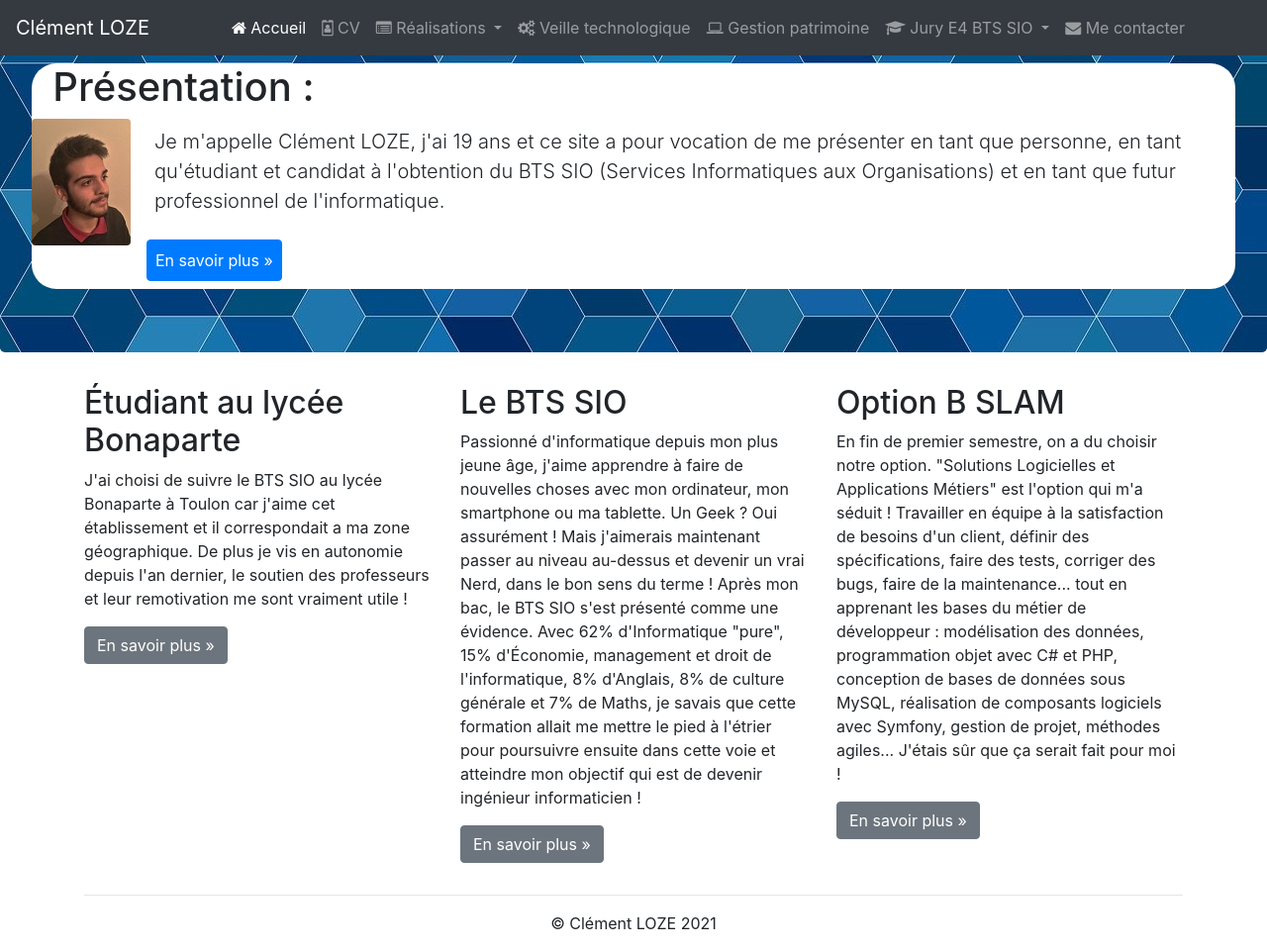
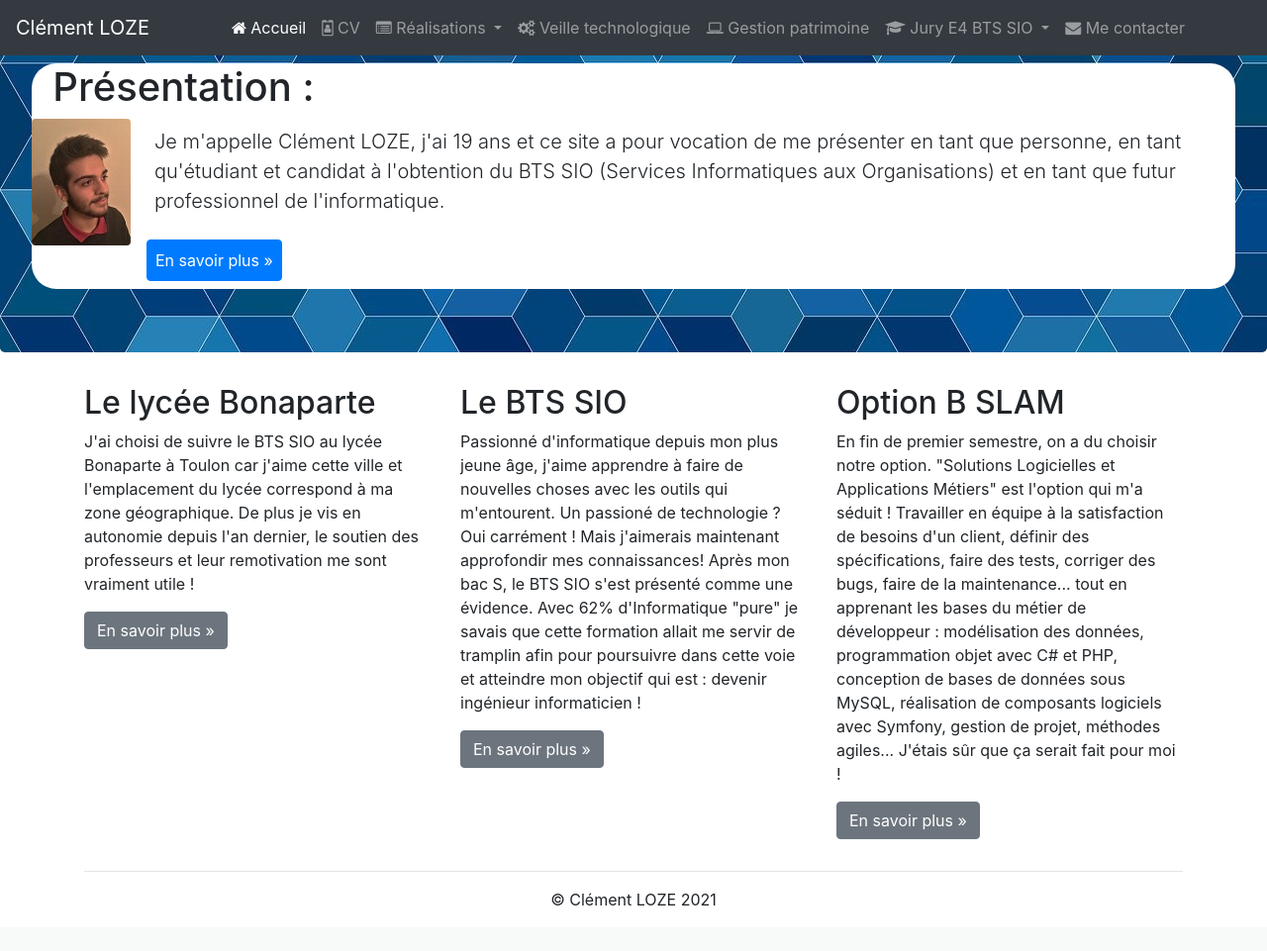
Before and after one commit to Zelcor/Portfolio, a PHP site: page /index.php in a window 1280 px wide. Shown: the whole page at 99% size. After the commit the page ends 915 px from the top, so only its background shows below. Run offline with PHP 8.4, Linux system fonts and the light colour scheme.

Commit message:
reformulation et raccourcissement footer

```diff
--- a/vues/template/footer.php
+++ b/vues/template/footer.php
@@ -3,8 +3,9 @@
         <div class="container">
             <div class="row">
                 <div class="col-lg-4">
-                    <h2>Étudiant au lycée Bonaparte </h2>
-                    <p> J'ai choisi de suivre le BTS SIO au lycée Bonaparte à Toulon car j'aime cet établissement et il correspondait a ma zone géographique. De plus je vis en autonomie depuis l'an dernier, le soutien des professeurs et leur remotivation me sont vraiment utile !
+                    <h2>Le lycée Bonaparte </h2>
+                    <p> J'ai choisi de suivre le BTS SIO au lycée Bonaparte à Toulon car j'aime cette ville et l'emplacement du lycée correspond à ma zone géographique.
+                        De plus je vis en autonomie depuis l'an dernier, le soutien des professeurs et leur remotivation me sont vraiment utile !
                     </p>
                     <p>
                         <a class="btn btn-secondary" href="https://www.lyc-bonaparte.fr/" target="_blank" role="button">En savoir plus »</a>
@@ -12,9 +13,10 @@
                 </div>
                 <div class="col-lg-4">
                     <h2>Le BTS SIO</h2>
-                    <p> Passionné d'informatique depuis mon plus jeune âge, j'aime apprendre à faire de nouvelles choses avec mon ordinateur, mon smartphone ou ma tablette. Un Geek ? Oui assurément ! Mais j'aimerais maintenant passer au niveau au-dessus et
-                        devenir un vrai Nerd, dans le bon sens du terme ! Après mon bac, le BTS SIO s'est présenté comme une évidence. Avec 62% d'Informatique "pure", 15% d'Économie, management et droit de l'informatique, 8% d'Anglais, 8% de culture générale
-                        et 7% de Maths, je savais que cette formation allait me mettre le pied à l'étrier pour poursuivre ensuite dans cette voie et atteindre mon objectif qui est de devenir ingénieur informaticien !
+                    <p> Passionné d'informatique depuis mon plus jeune âge, j'aime apprendre à faire de nouvelles choses avec les outils qui m'entourent.
+                        Un passioné de technologie ? Oui carrément ! Mais j'aimerais maintenant approfondir mes connaissances!
+                        Après mon bac S, le BTS SIO s'est présenté comme une évidence.
+                        Avec 62% d'Informatique "pure" je savais que cette formation allait me servir de tramplin afin pour poursuivre dans cette voie et atteindre mon objectif qui est : devenir ingénieur informaticien !
                     </p>
                     <p>
                         <a class="btn btn-secondary" href="https://fr.wikipedia.org/wiki/Brevet_de_technicien_supérieur_-_Services_informatiques_aux_organisations" target="_blank" role="button">En savoir plus »</a>
```
